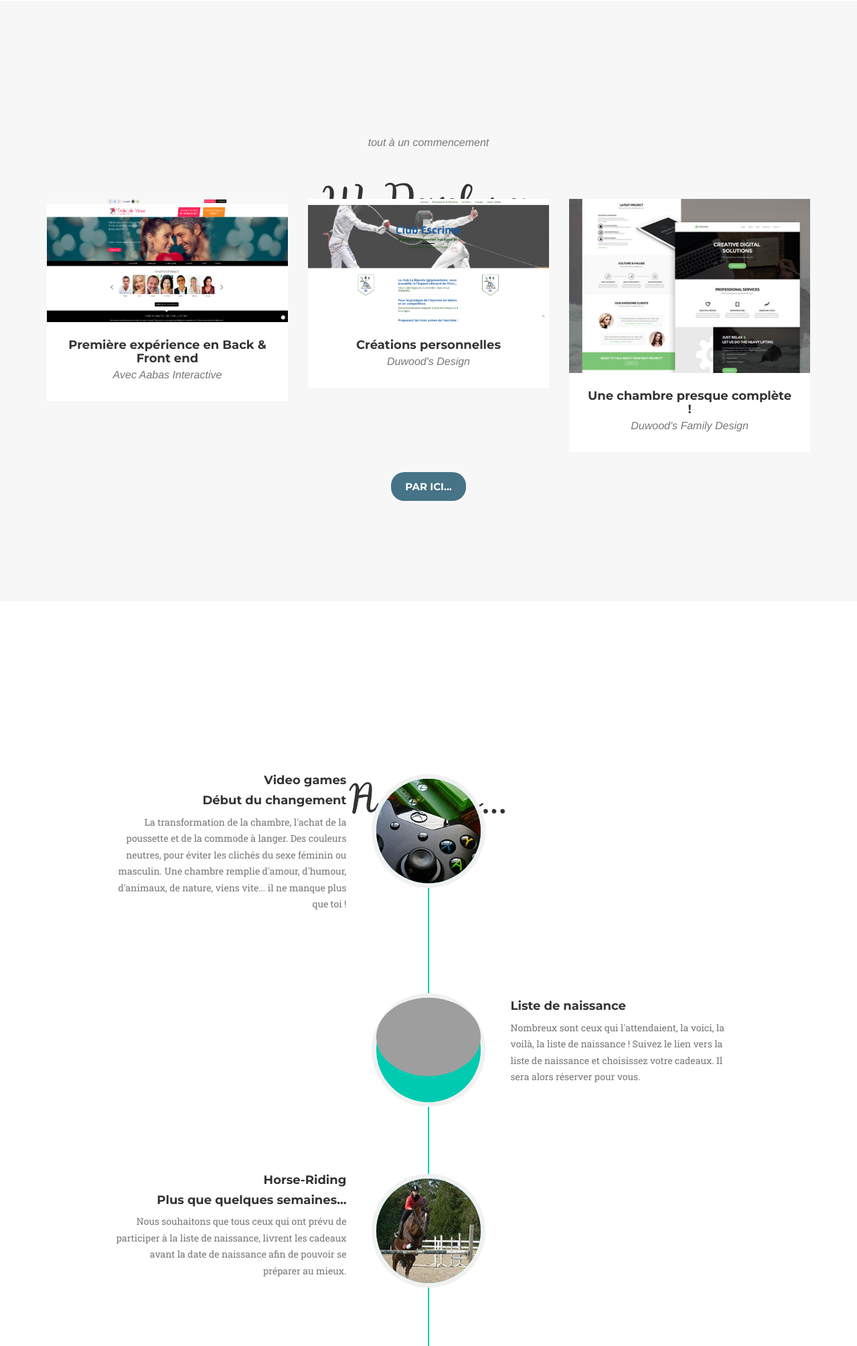
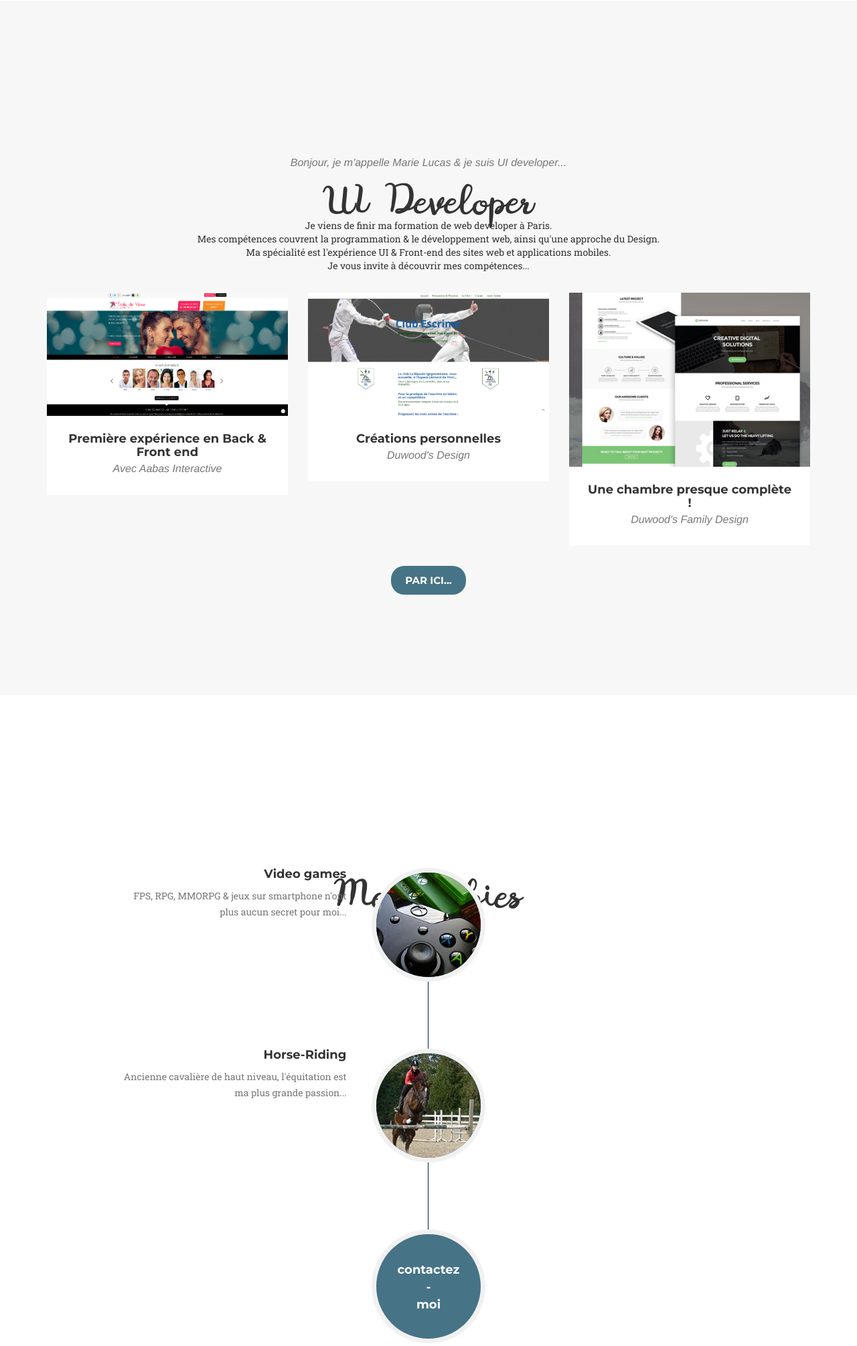
Before and after one commit to mlucas2805/portfolio, a PHP site: page / in a window 1280 px wide. Shown: the part 873-2883 px from the top of the page at 67% size. Run offline with PHP 8.4, Linux system fonts and the light colour scheme; some libraries are stand-ins or nearby versions; some web fonts are replaced; grey boxes are pictures that could not be loaded.

Commit message:
Commit ABOUT + social Media

```diff
--- a/site/agency/SocialMedia.php
+++ b/site/agency/SocialMedia.php
@@ -1,7 +1,6 @@
 <div id="menu">
     <ul>
-        <li><a class="scroll img-responsive" href="#facebook"><img src="public/img/images/facebook_70.jpg" onmouseover="this.src='public/img/images/facebook_70.jpg'" onmouseout="this.src='public/img/images/facebook_70.jpg'" alt="Facebook"></a></li>
-        <li><a class="scroll img-responsive" href="#twitter"><img src="public/img/images/twitter_70.jpg" onmouseover="this.src='public/image/twitter_70.jpg'" onmouseout="this.src='public/image/twitter_70.jpg'" alt="Twitter"></a></li>
+        <li><a class="scroll img-responsive" href="#twitter"><img src="public/img/images/twitter_70.jpg" onmouseover="this.src='public/img/images/twitter_70.jpg'" onmouseout="this.src='public/img/images/twitter_70.jpg'" alt="Twitter"></a></li>
         <li><a class="scroll img-responsive" href="#linkedin"><img src="public/img/images/google+_70.jpg" onmouseover="this.src='public/img/images/google+_70.jpg'" onmouseout="this.src='public/img/images/google+_70.jpg'" alt="Linkedin"></a></li>
     </ul>
 </div>
--- a/site/agency/about-list.php
+++ b/site/agency/about-list.php
@@ -4,7 +4,7 @@
     <div class="container">
         <div class="row">
             <div class="col-lg-12 text-center">
-                <h2 class="section-heading">A propos...</h2>
+                <h2 class="section-heading">Mes hoobies</h2>
                 <h3 class="section-subheading text-muted"></h3>
             </div>
         </div>
@@ -17,64 +17,33 @@
                         </div>
                         <div class="timeline-panel">
                             <div class="timeline-heading">
-                                <h4>Video games</h4>
-                                <h4 class="subheading">Début du changement</h4>
+                                <h4 class="subheading">Video games</h4>
                             </div>
                             <div class="timeline-body">
-                                <p class="text-muted">La transformation de la chambre, l'achat de la poussette et de la commode à langer. Des couleurs neutres, pour éviter les clichés du sexe féminin ou masculin. Une chambre remplie d'amour, d'humour, d'animaux, de nature, viens vite... il ne manque plus que toi !</p>
+                                <p class="text-muted">FPS, RPG, MMORPG & jeux sur smartphone n'ont plus aucun secret pour moi...</p>
                             </div>
                         </div>
                     </li>
-                    <li class="timeline-inverted">
-                        <div class="timeline-image">
-                            <img class="img-circle img-responsive" src="public/img/about/" alt="">
-                        </div>
-                        <div class="timeline-panel">
-                            <div class="timeline-heading">
-                                <h4></h4>
-                                <h4 class="subheading">Liste de naissance</h4>
-                            </div>
-                            <div class="timeline-body">
-                                <p class="text-muted">Nombreux sont ceux qui l'attendaient, la voici, la voilà, la liste de naissance ! Suivez le lien vers la liste de naissance et choisissez votre cadeaux. Il sera alors réserver pour vous.</p>
-                            </div>
-                        </div>
-                    </li>
-
-
                     <li>
                         <div class="timeline-image">
                             <img class="img-circle img-responsive" src="public/img/about/equitation.jpg" alt="">
                         </div>
                         <div class="timeline-panel">
                             <div class="timeline-heading">
-                                <h4>Horse-Riding</h4>
-                                <h4 class="subheading">Plus que quelques semaines... </h4>
+                                <h4 class="subheading">Horse-Riding</h4>
                             </div>
                             <div class="timeline-body">
-                                <p class="text-muted">Nous souhaitons que tous ceux qui ont prévu de participer à la liste de naissance, livrent les cadeaux avant la date de naissance afin de pouvoir se préparer au mieux.</p>
-                            </div>
-                        </div>
-                    </li>
-                    <li class="timeline-inverted">
-                        <div class="timeline-image">
-                            <img class="img-circle img-responsive" src="img/about/naissance.jpg" alt="">
-                        </div>
-                        <div class="timeline-panel">
-                            <div class="timeline-heading">
-                                <h4>Mai 2016</h4>
-                                <h4 class="subheading">Après la naissance</h4>
-                            </div>
-                            <div class="timeline-body">
-                                <p class="text-muted">Comme vous le savez, le sexe de bébé ne sera pas connu avant la naissance. Nous serrons donc très heureuses d'avoir des petits vêtements et/ou accessoires adapter en fonction de son sexe.</p>
+                                <p class="text-muted">Ancienne cavalière de haut niveau, l'équitation est ma plus grande passion...</p>
                             </div>
                         </div>
                     </li>
 
+
                     <li class="timeline-inverted">
                         <div class="timeline-image">
-                            <h4>Merci
-                                <br>à
-                                <br>Tous !</h4>
+                            <h4>contactez
+                                <br>-
+                                <br>moi</h4>
                         </div>
                     </li>
                 </ul>
--- a/site/agency/index.php
+++ b/site/agency/index.php
@@ -1,7 +1,7 @@
 <?php
 //session_start();
 include('entete.php');
-
+include('SocialMedia.php');
 //include('menu.php');
 ?>
 <!-- Header avec background-->
@@ -24,7 +24,7 @@ include('entete.php');
 
 <?php
 include('portfolio.php');
-include('SocialMedia.php');
+
 include('about-list.php');
 include('pied.php');
 ?>
--- a/site/agency/pied.php
+++ b/site/agency/pied.php
@@ -36,6 +36,7 @@
 
 <!-- Custom Theme JavaScript -->
 <script src="public/js/agency.js"></script>
+<script src="public/js/script.js"></script>
 
 </body>
 
--- a/site/agency/portfolio.php
+++ b/site/agency/portfolio.php
@@ -5,7 +5,13 @@
         <div class="row">
             <div class="col-lg-12 text-center">
                 <h2 class="section-heading">UI Developer</h2>
-                <h3 class="section-subheading text-muted">tout à un commencement</h3>
+                <section class="portfolio">
+                <h3 class="section-subheading text-muted">Bonjour, je m'appelle Marie Lucas & je suis UI developer...</h3>
+                Je viens de finir ma formation de web developer à Paris. <br>
+                    Mes compétences couvrent la programmation & le développement web, ainsi qu'une approche du Design.<br>
+                    Ma spécialité est l'expérience UI & Front-end des sites web et applications mobiles.<br>
+                    Je vous invite à découvrir mes compétences...
+            </section>
             </div>
         </div>
         <div class="row">
--- a/site/agency/public/css/agency.css
+++ b/site/agency/public/css/agency.css
@@ -502,9 +502,9 @@ section h3.section-subheading {
     top: 0;
     bottom: 0;
     left: 40px;
-    width: 2px;
+    width: 1px;
     margin-left: -1.5px;
-    background-color: #00CBB0;
+    background-color: #022636;
 }
 
 .timeline>li {
@@ -557,7 +557,7 @@ section h3.section-subheading {
     text-align: center;
     color: #fff;
     /*background-color: #fed136;*/
-    background-color: #00CBB0;
+    background-color: #467386;
 }
 
 .timeline>li .timeline-image h4 {
--- a/site/agency/public/css/style.css
+++ b/site/agency/public/css/style.css
@@ -181,3 +181,9 @@ hr.small {
 {
     margin-top: 20px;
 }
+/* ////       PORTFOLIO   //// */
+
+.portfolio{
+    padding: 10px;
+    margin: 20px;
+}
--- /dev/null
+++ b/site/agency/public/js/script.js
@@ -0,0 +1,11 @@
+/**
+ * Created by Marie on 19/04/2016.
+ */
+// BOUTONS DE PARTAGE RESEAUX SOCIAUX
+$(window).scroll(function(){
+    if ($(this).scrollTop() > 50) { //niveau d'apparution au scroll
+        $('#menu').fadeIn(300); // vitesse d'apparution
+    } else {
+        $('#menu').fadeOut(300); // vitesse de disparution
+    }
+});
```
